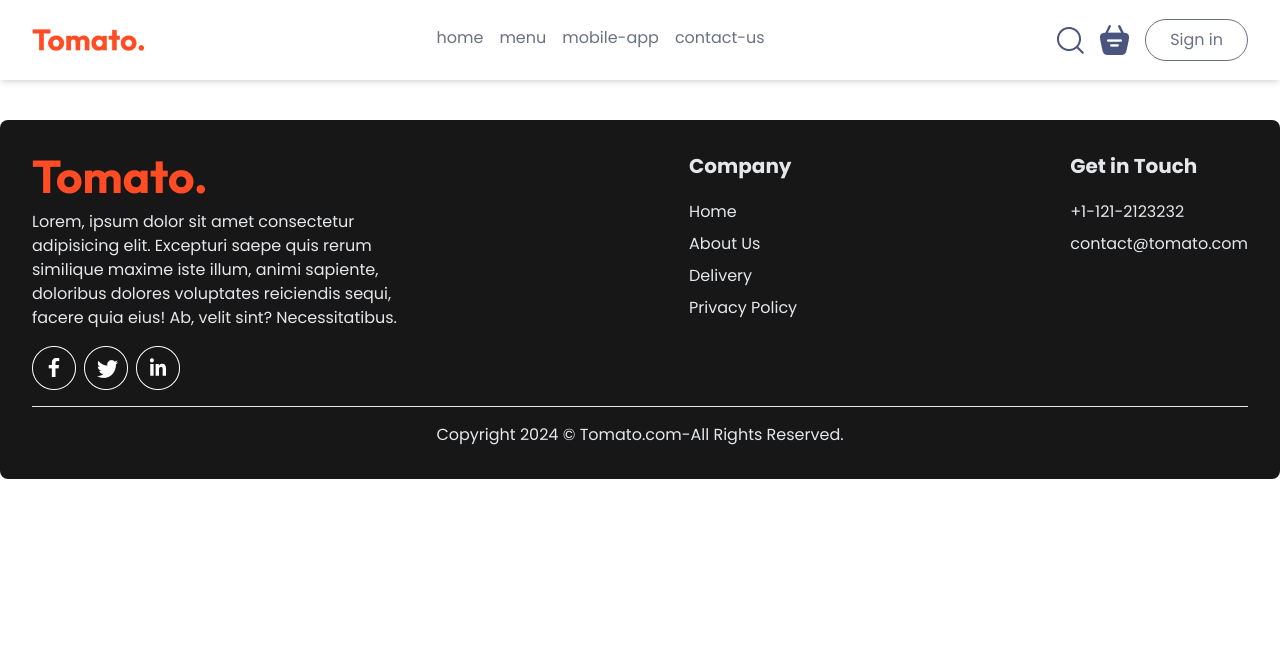
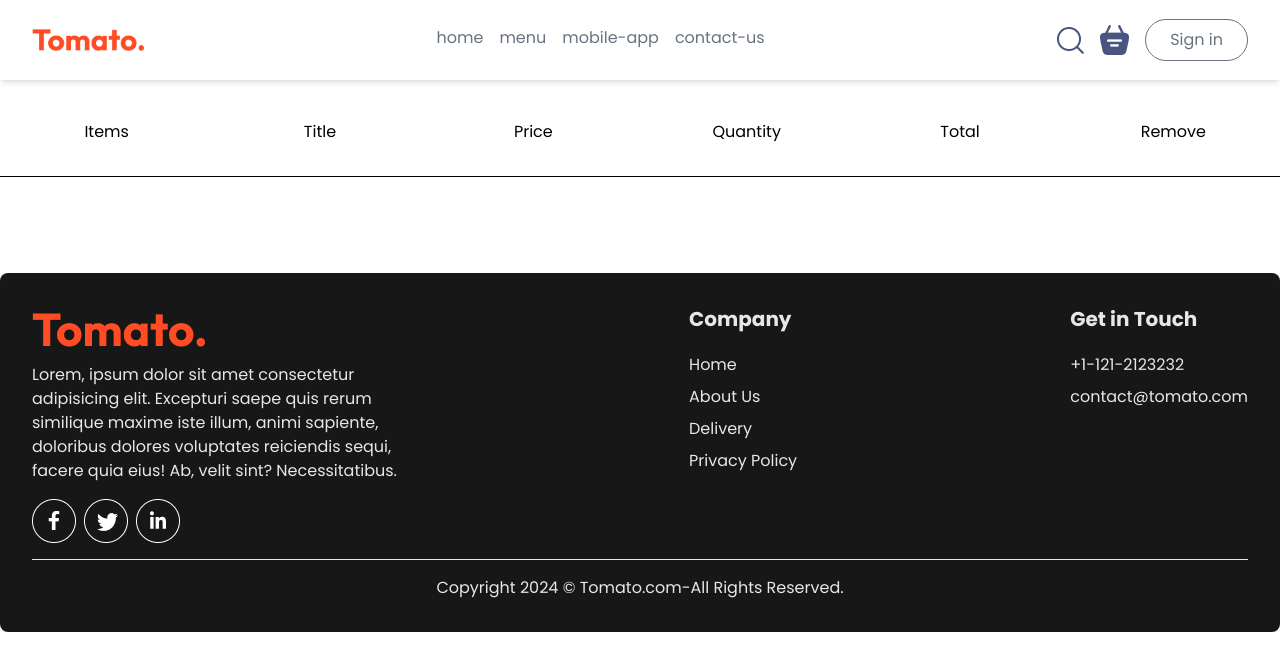
Before and after one commit to Prateek-ind/Food-delivery-App, a React (Vite) app: page /cart in a window 1280 px wide. Shown: the top 670 px of the page. Built offline with nearby package versions, Linux system fonts and the light colour scheme.

Commit message:
add cart component and route

```diff
--- a/src/components/pages/Cart.jsx
+++ b/src/components/pages/Cart.jsx
@@ -1,9 +1,38 @@
-import React from 'react'
+import React, { useContext } from "react";
+import { StoreContext } from "../../context/StoreContext";
 
 const Cart = () => {
+  const { cartItems, food_list, removeFromCart } = useContext(StoreContext);
   return (
-    <div>Cart</div>
-  )
-}
+    <div className="pt-20 mt-8">
+      <div className="">
+        <div className="grid grid-cols-6 items-center justify-center text-center py-2">
+          <p>Items</p>
+          <p>Title</p>
+          <p>Price</p>
+          <p>Quantity</p>
+          <p>Total</p>
+          <p>Remove</p>
+        </div>
+        <br />
+        <hr />
+        {food_list.map((item, i) => {
+          if (cartItems[item._id] > 0) {
+            return (
+              <div key={i} className="grid grid-cols-6 items-center justify-center text-center">
+                <img src={item.image} className="w-24 p-4 " alt="" />
+                <p>{item.name}</p>
+                <p>{item.price}</p>
+                <p>{cartItems[item._id]}</p>
+                <p>{item.price*(cartItems[item._id])}</p>
+                <button onClick={()=>removeFromCart(item._id)}>X</button>
+              </div>
+            );
+          }
+        })}
+      </div>
+    </div>
+  );
+};
 
-export default Cart
+export default Cart;
```
